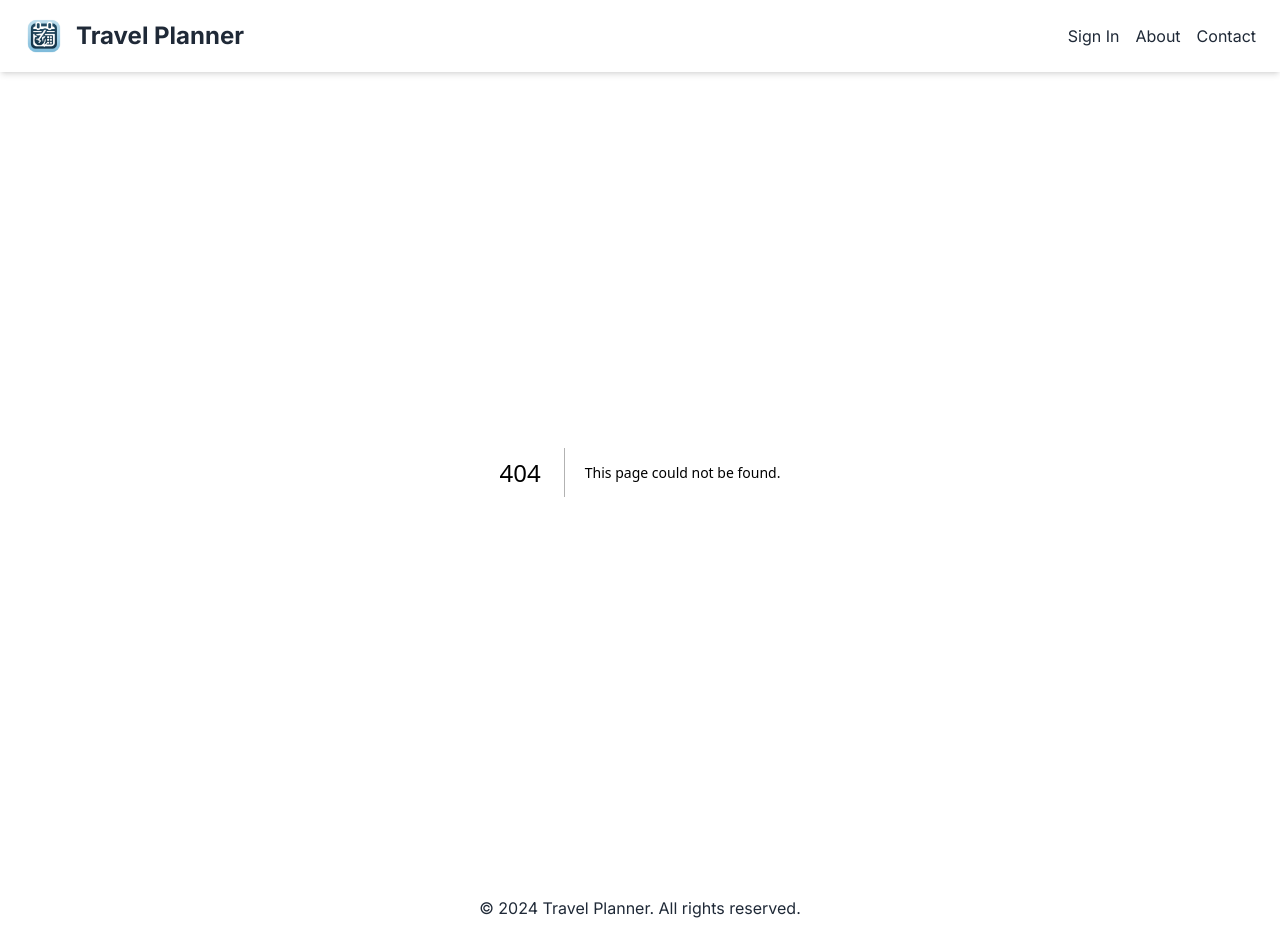
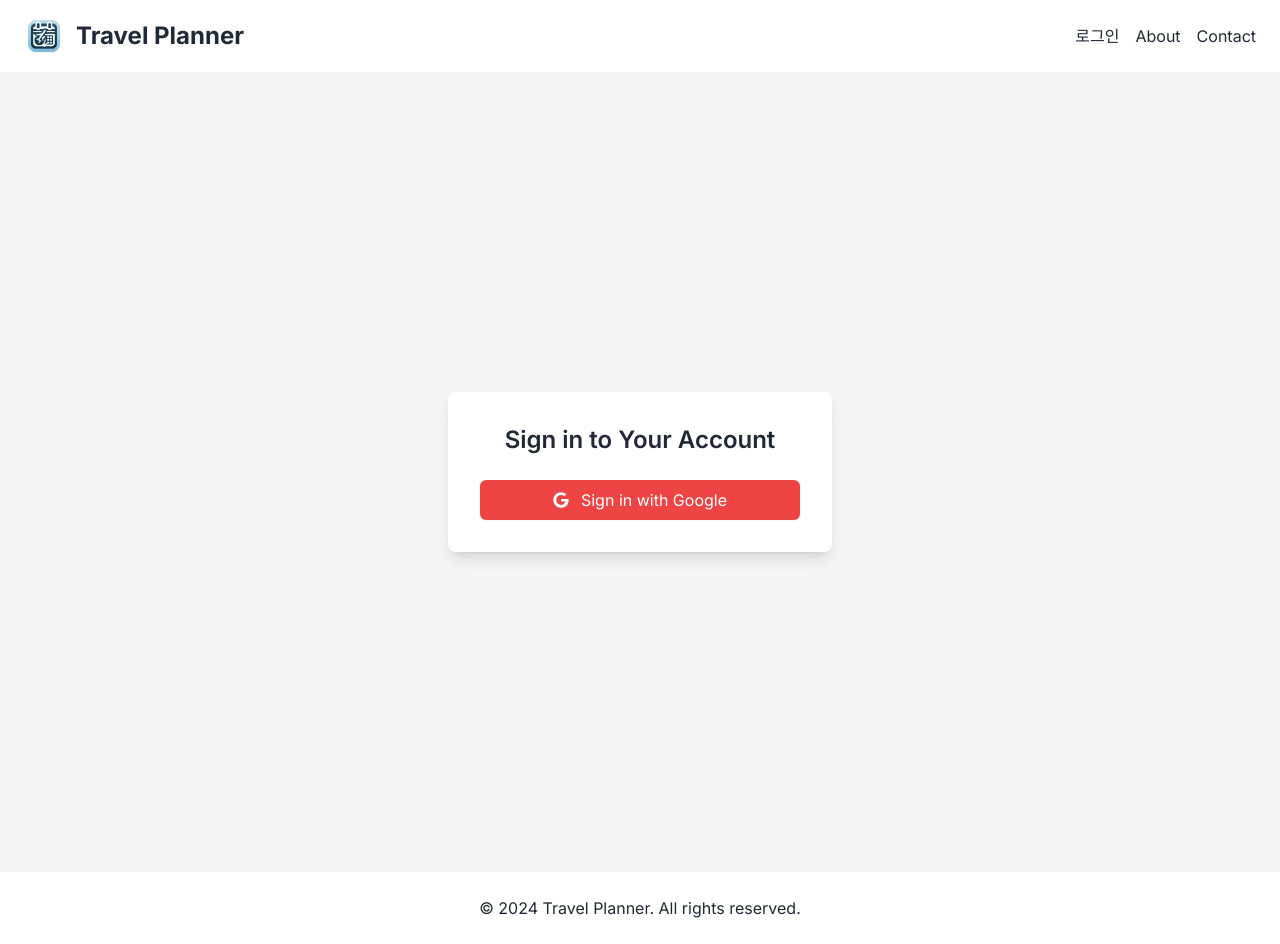
Before and after one commit to rud2403/travelplanner-client, a Next.js app: page /auth/signin in a window 1280 px wide. Before the commit this address had no page. Built offline with nearby package versions, Linux system fonts and the light colour scheme; no server answers.

Commit message:
refactor: 구글로그인 관련 경로 수정

```diff
--- a/src/app/user/myInfo/page.tsx
+++ b/src/app/user/myInfo/page.tsx
@@ -12,7 +12,7 @@ export default function MyInfo() {
 
     useEffect(() => {
         if (!isLoggedIn) {
-            router.push('/user/signin');
+            router.push('/auth/signin');
         }
     }, [isLoggedIn, router]);
 
--- a/src/components/layout/header.tsx
+++ b/src/components/layout/header.tsx
@@ -85,7 +85,7 @@ export default function Header() {
                         </div>
                     ) : (
                         <>
-                            <Link href="/user/signin" className="text-gray-800 hover:text-blue-500 transition duration-300">Sign In</Link>
+                            <Link href="/auth/signin" className="text-gray-800 hover:text-blue-500 transition duration-300">로그인</Link>
                             <Link href="/about" className="text-gray-800 hover:text-blue-500 transition duration-300">About</Link>
                             <Link href="/contact" className="text-gray-800 hover:text-blue-500 transition duration-300">Contact</Link>
                         </>
```
Also changed, not shown: src/app/auth/googleLogin/page.tsx (renamed from src/app/user/googleLogin/page.tsx), src/app/auth/signin/page.tsx (renamed from src/app/user/signin/page.tsx).
